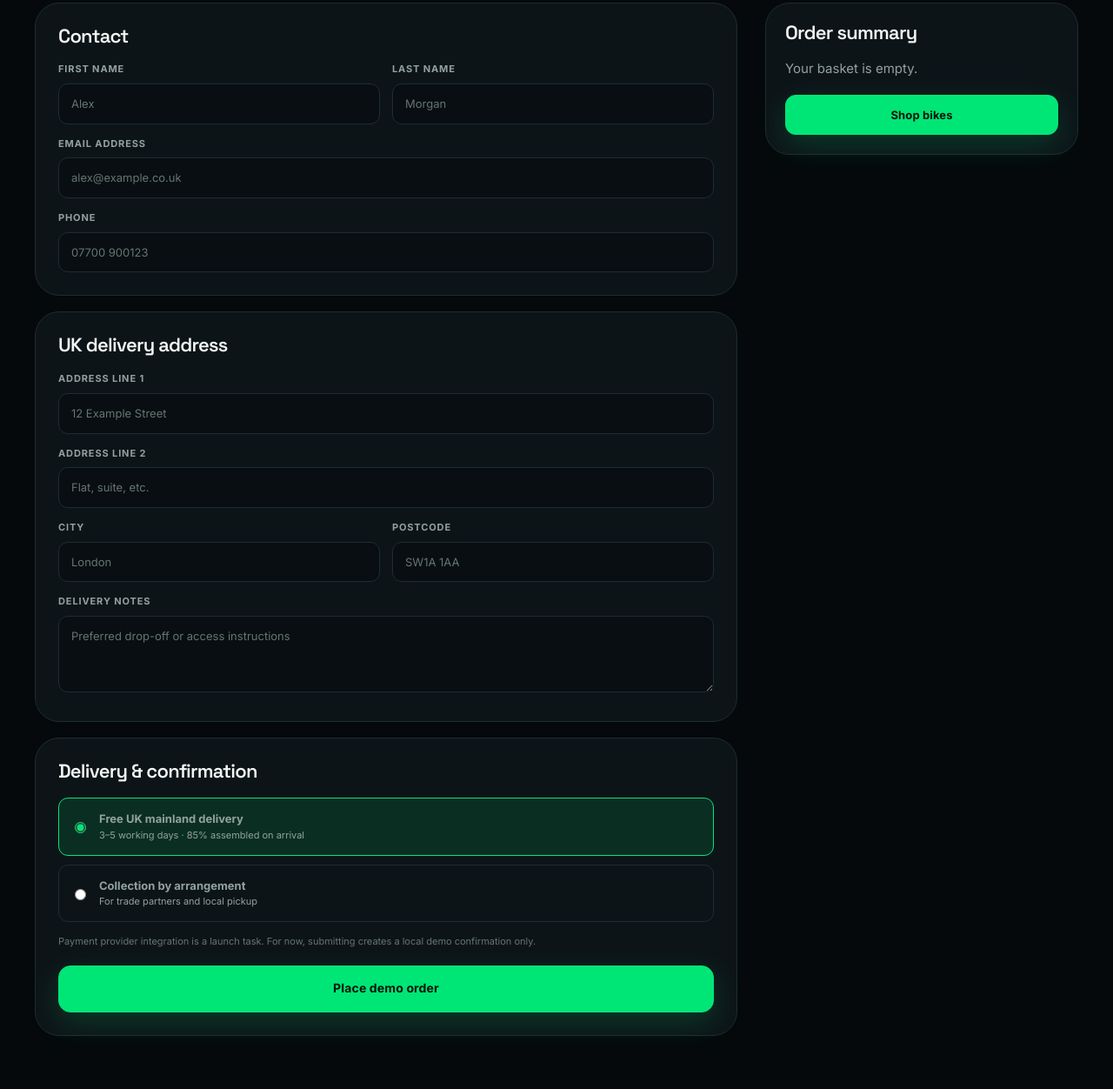
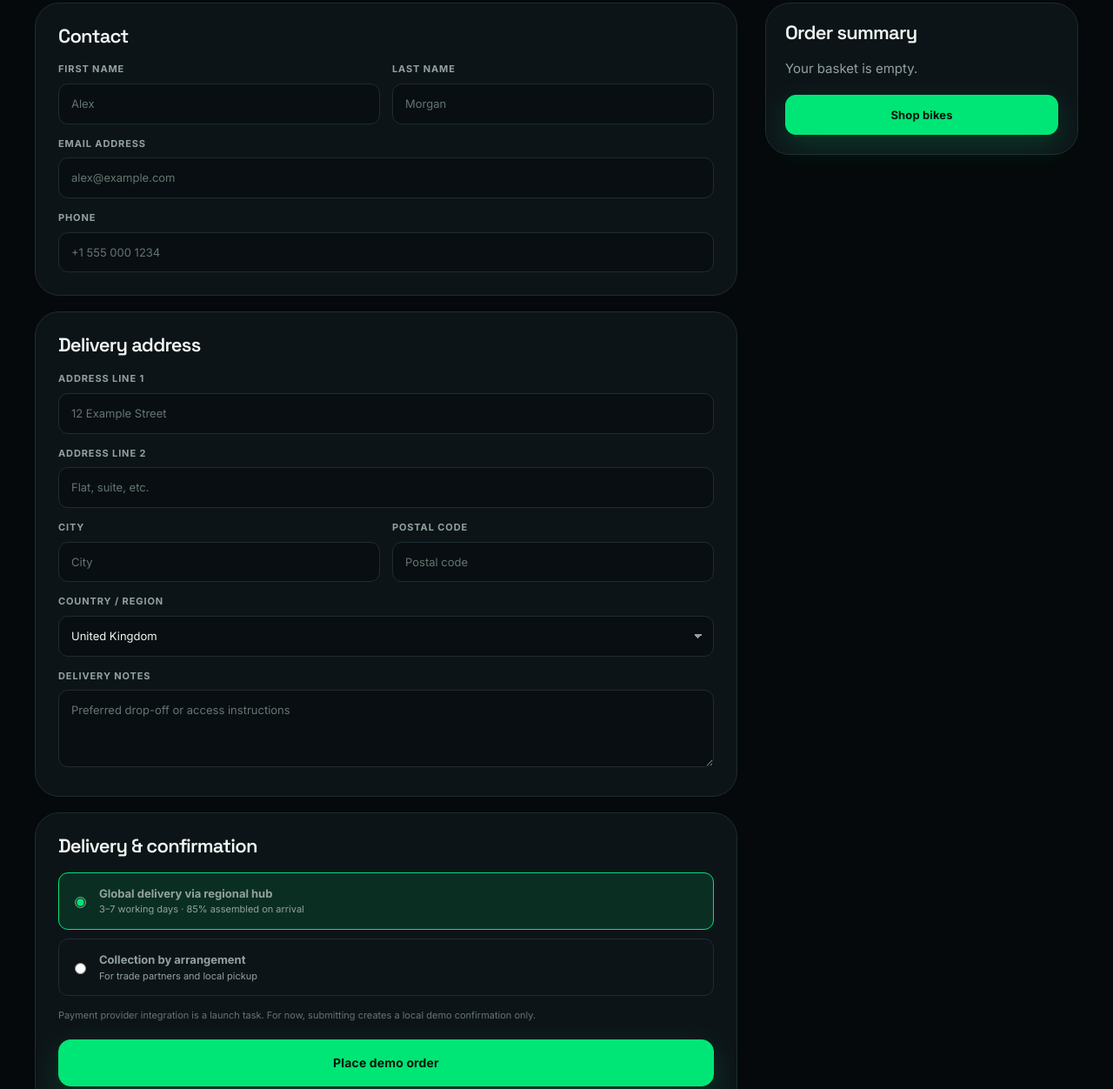
Before and after one commit to erikcywong/xda.eu, a plain HTML site: page checkout.html in a window 1280 px wide. Shown: the part 465-1717 px from the top of the page at 87% size. Drawn offline with Linux system fonts and the light colour scheme.

Commit message:
Reposition site as global brand: multi-currency, regional compliance, global delivery

```diff
--- a/checkout.html
+++ b/checkout.html
@@ -23,18 +23,19 @@
           <div class="form-grid">
             <label class="field"><span>First name</span><input class="input" name="firstName" required placeholder="Alex"></label>
             <label class="field"><span>Last name</span><input class="input" name="lastName" required placeholder="Morgan"></label>
-            <label class="field full"><span>Email address</span><input class="input" type="email" name="email" required placeholder="alex@example.co.uk"></label>
-            <label class="field full"><span>Phone</span><input class="input" type="tel" name="phone" placeholder="07700 900123"></label>
+            <label class="field full"><span>Email address</span><input class="input" type="email" name="email" required placeholder="alex@example.com"></label>
+            <label class="field full"><span>Phone</span><input class="input" type="tel" name="phone" placeholder="+1 555 000 1234"></label>
           </div>
         </div>
 
         <div class="form-card">
-          <h3>UK delivery address</h3>
+          <h3>Delivery address</h3>
           <div class="form-grid">
             <label class="field full"><span>Address line 1</span><input class="input" name="address1" required placeholder="12 Example Street"></label>
             <label class="field full"><span>Address line 2</span><input class="input" name="address2" placeholder="Flat, suite, etc."></label>
-            <label class="field"><span>City</span><input class="input" name="city" required placeholder="London"></label>
-            <label class="field"><span>Postcode</span><input class="input" name="postcode" required placeholder="SW1A 1AA"></label>
+            <label class="field"><span>City</span><input class="input" name="city" required placeholder="City"></label>
+            <label class="field"><span>Postal code</span><input class="input" name="postcode" required placeholder="Postal code"></label>
+            <label class="field full"><span>Country / region</span><select class="select" name="country"><option>United Kingdom</option><option>Ireland</option><option>Germany</option><option>Netherlands</option><option>France</option><option>Spain</option><option>Italy</option><option>United Arab Emirates</option><option>Saudi Arabia</option><option>Singapore</option><option>Australia</option><option>United States</option><option>Other</option></select></label>
             <label class="field full"><span>Delivery notes</span><textarea class="input" name="notes" rows="3" placeholder="Preferred drop-off or access instructions"></textarea></label>
           </div>
         </div>
@@ -42,7 +43,7 @@
         <div class="form-card">
           <h3>Delivery & confirmation</h3>
           <div class="radio-list">
-            <label class="radio-item"><input type="radio" name="delivery" checked><span><strong>Free UK mainland delivery</strong><span>3–5 working days · 85% assembled on arrival</span></span></label>
+            <label class="radio-item"><input type="radio" name="delivery" checked><span><strong>Global delivery via regional hub</strong><span>3–7 working days · 85% assembled on arrival</span></span></label>
             <label class="radio-item"><input type="radio" name="delivery"><span><strong>Collection by arrangement</strong><span>For trade partners and local pickup</span></span></label>
           </div>
           <p class="form-note">Payment provider integration is a launch task. For now, submitting creates a local demo confirmation only.</p>
@@ -57,7 +58,7 @@
     <div class="modal">
       <span class="eyebrow">Demo confirmation</span>
       <h3 style="margin-top:14px">Journey complete.</h3>
-      <p>Your reference is <strong class="mono accent" id="confirmRef">ZEBIKE-UK-000000</strong>. No payment was taken and no order was sent.</p>
+      <p>Your reference is <strong class="mono accent" id="confirmRef">ZEBIKE-ORD-000000</strong>. No payment was taken and no order was sent.</p>
       <button class="btn btn-primary" id="confirmClose">Return home</button>
     </div>
   </div>
```
